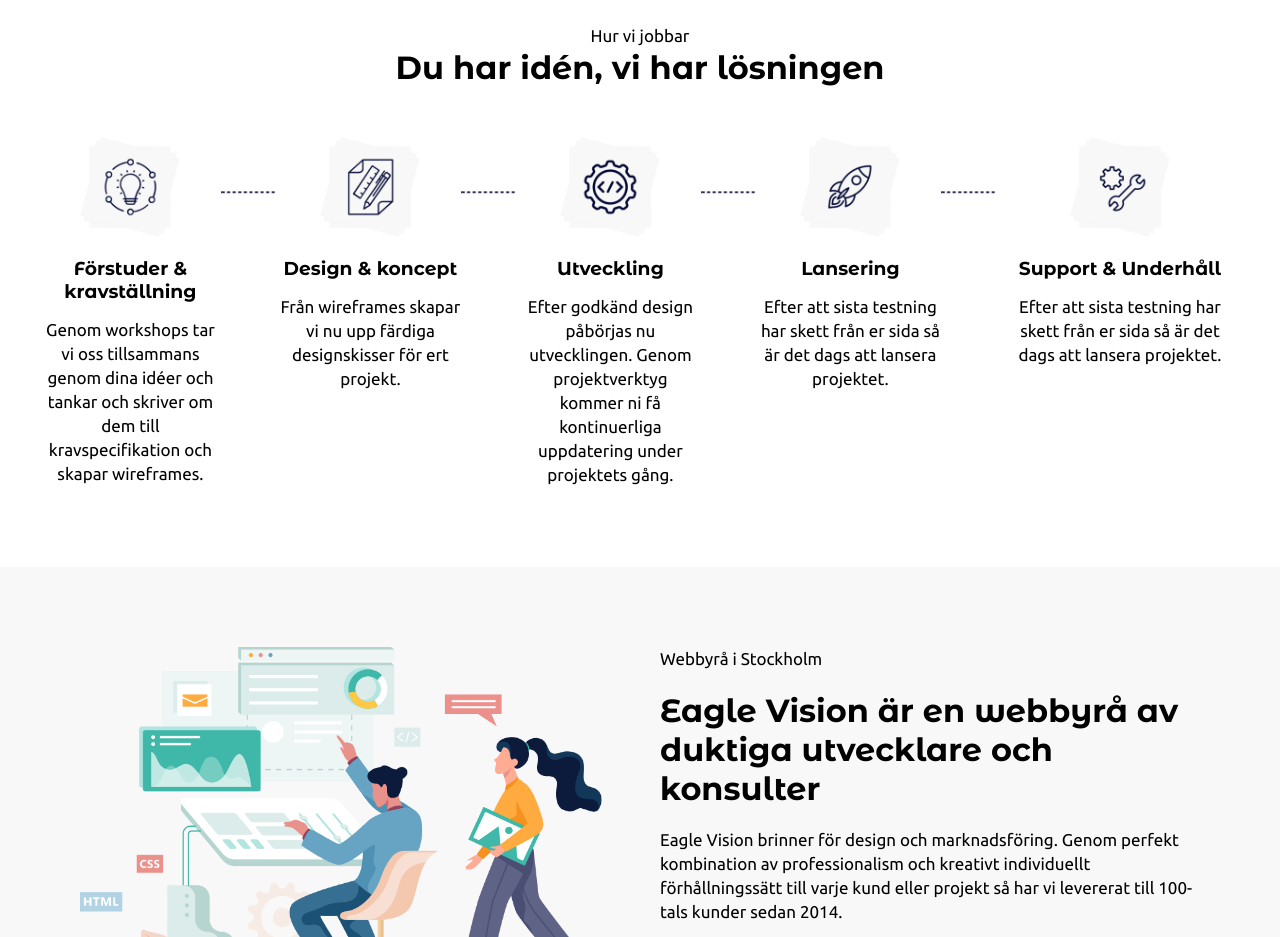
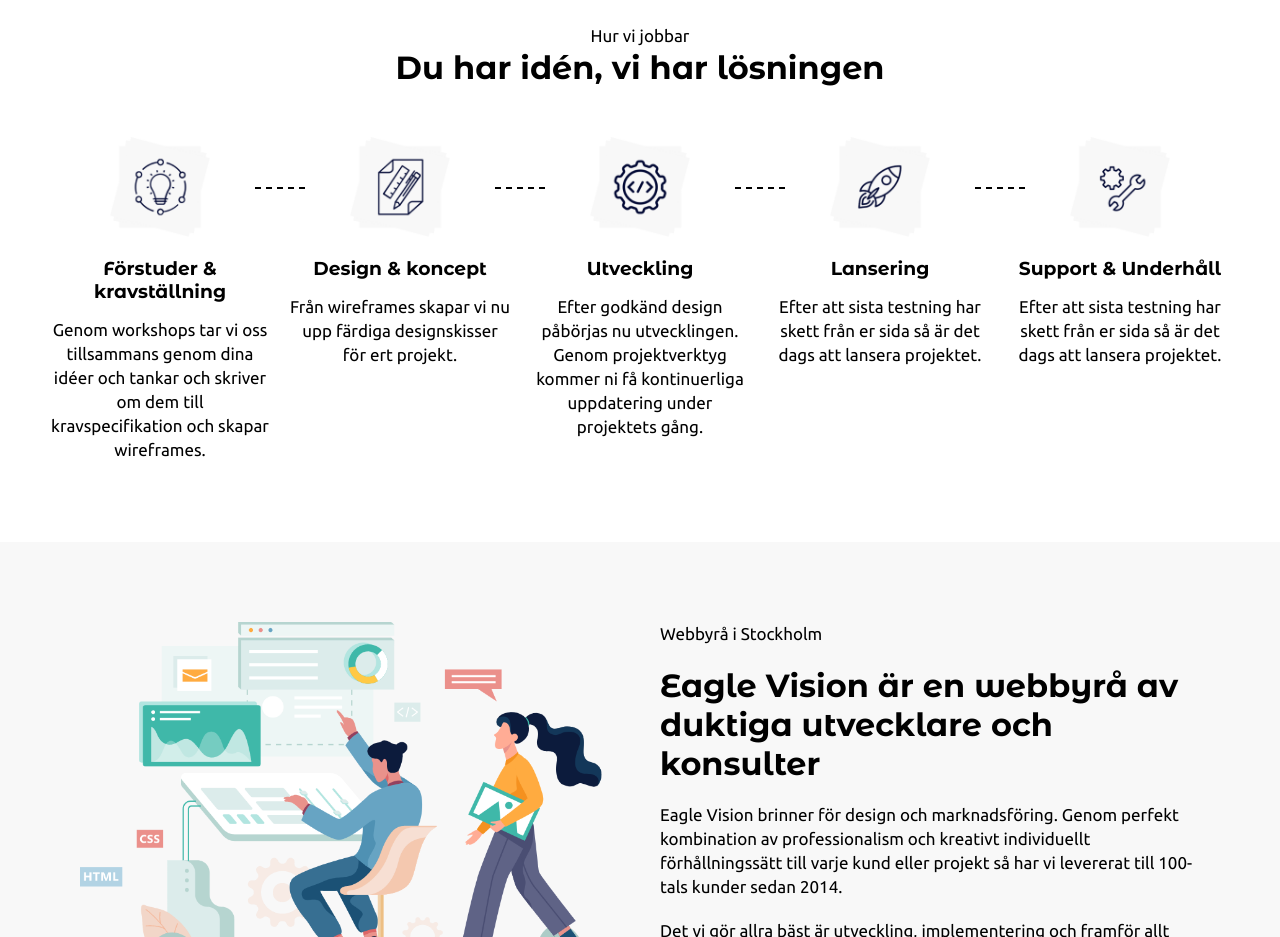
Before and after one commit to ashma4444/EVIT-Website, a plain HTML site: page views/index.html in a window 1280 px wide. Shown: the part 1500-2437 px from the top of the page. Drawn offline with nearby package versions, Linux system fonts and the light colour scheme.

Commit message:
dashed line added

```diff
--- a/assets/scss/components/_components.scss
+++ b/assets/scss/components/_components.scss
@@ -4,3 +4,4 @@
 @import 'input';
 @import 'scroll-to-top';
 @import 'slick';
+@import 'dashed-line';
--- /dev/null
+++ b/assets/scss/components/_dashed-line.scss
@@ -0,0 +1,9 @@
+.dashed-line::after{
+    content: '';
+    position: absolute;
+    height: 2px;
+    width: 50px;
+    border-top: 2px dashed #000;
+    top: 0;
+    transform: translate(120px, 50px);
+}
--- a/assets/scss/layouts/_idea-solution-section.scss
+++ b/assets/scss/layouts/_idea-solution-section.scss
@@ -20,13 +20,11 @@
         }
 
         .idea-solutions-box{
-            display: flex !important;
-            justify-content: space-around;
             .idea-solution{
                 display: flex;
                 flex-direction: column;
                 align-items: center;
-                width: 90%;
+                padding: 0 10px;
                 @include for-desktop{
                     width: 30%;
                     margin-bottom: 20px;
--- a/views/index.html
+++ b/views/index.html
@@ -117,43 +117,35 @@
             <h2>Du har idén, vi har lösningen</h2>
             <div class="idea-solutions-wrapper">
                 <div class="idea-solutions-box">
-                    <div class="idea-solution">
+                    <div class="idea-solution dashed-line">
                         <img src="../assets/images/Group 6.png" alt="" class="idea-img">
                         <h3>Förstuder & kravställning</h3>
                         <p>Genom workshops tar vi oss tillsammans genom dina idéer och tankar och skriver om dem till kravspecifikation och skapar wireframes.</p>
                     </div>
-
-                    <img src="../assets/images/Group 11.png" alt="" class="line-img">
                 </div>
 
                 <div class="idea-solutions-box">
-                    <div class="idea-solution">
+                    <div class="idea-solution dashed-line">
                         <img src="../assets/images/Group 7.png" alt="" class="idea-img">
                         <h3>Design & koncept</h3>
                         <p>Från wireframes skapar vi nu upp färdiga designskisser för ert projekt.</p>
                     </div>
-
-                    <img src="../assets/images/Group 11.png" alt="" class="line-img">
                 </div>
 
                 <div class="idea-solutions-box">
-                    <div class="idea-solution">
+                    <div class="idea-solution dashed-line">
                         <img src="../assets/images/Group 8.png" alt="" class="idea-img">
                         <h3>Utveckling</h3>
                         <p>Efter godkänd design påbörjas nu utvecklingen. Genom projektverktyg kommer ni få kontinuerliga uppdatering under projektets gång.</p>
                     </div>
-
-                    <img src="../assets/images/Group 11.png" alt="" class="line-img">
                 </div>
 
                 <div class="idea-solutions-box">
-                    <div class="idea-solution">
+                    <div class="idea-solution dashed-line">
                         <img src="../assets/images/Group 9.png" alt="" class="idea-img">
                         <h3>Lansering</h3>
                         <p>Efter att sista testning har skett från er sida så är det dags att lansera projektet.</p>
                     </div>
-
-                    <img src="../assets/images/Group 11.png" alt="" class="line-img">
                 </div>
 
                 <div class="idea-solutions-box">
```
Also changed, not shown: assets/style.css, 1 other file.
